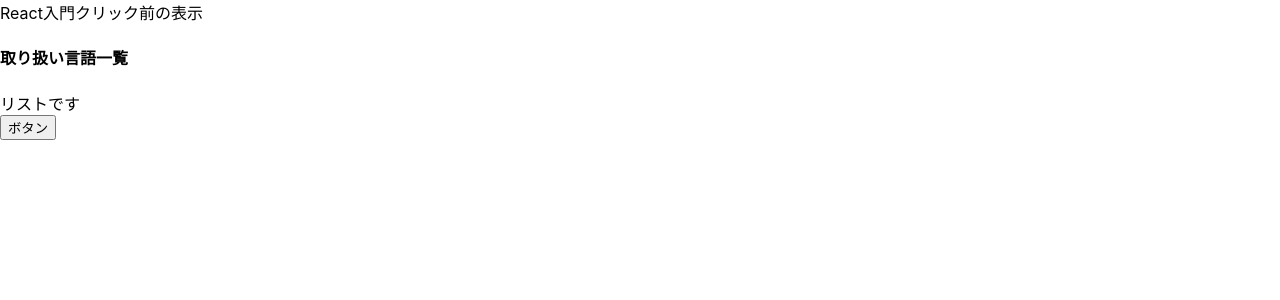
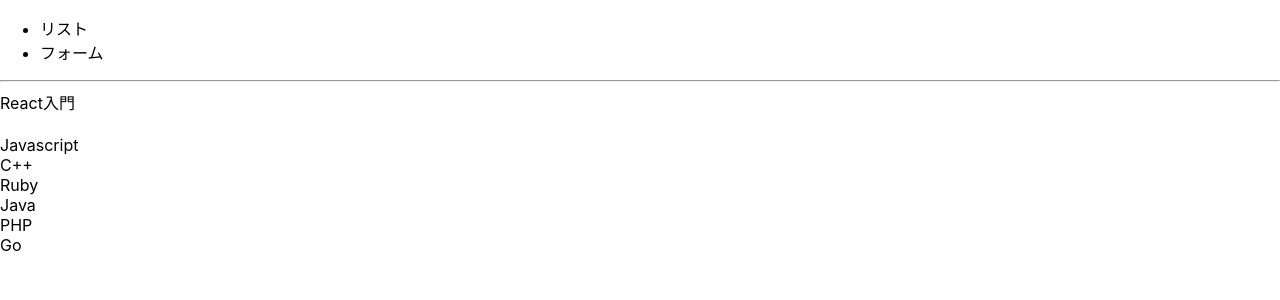
Before and after one commit to KazutoKitaoka7199/react01, a React (Create React App) app: page / in a window 1280 px wide. Shown: the top 300 px of the page. Built offline with nearby package versions, Linux system fonts and the light colour scheme.

Commit message:
react01基礎4

```diff
--- a/src/App.js
+++ b/src/App.js
@@ -1,5 +1,6 @@
 import { useState } from "react";
-import { List } from "./list";
+import { List } from "./List";
+import { Form } from "./Form";
 import { initializeApp } from "firebase/app";
 const firebaseConfig = {
   apiKey: "AIzaSyByZKUtkmlvrSsJGDrw2WfRnkhbFZz8OM4",
@@ -13,19 +14,22 @@
 const app = initializeApp(firebaseConfig);
 
 function App() {
-  const [description,setDescrition] = useState('クリック前の表示');
-
-  const changeDescription = () => {
-    setDescrition('クリック後の表示です。');
-  }
+  const [tab,setTab] = useState('List');
 
   return (
     <div className='App'>
       <div>
+        <header>
+          <ul>
+            <li onClick={()=>setTab('List')}>リスト</li>
+            <li onClick={()=>setTab('Form')}>フォーム</li>
+          </ul>
+        </header>
+        <hr/>
         React入門
-        { description }
-        <List title="取り扱い言語一覧"/>
-        <button onClick={changeDescription}>ボタン</button>
+        {
+          tab === 'List' ? <List/> : <Form />
+        }
       </div>
     </div>
   );
--- /dev/null
+++ b/src/Form.js
@@ -0,0 +1,8 @@
+export const Form = () => {
+    return (
+        <div>
+            <h4></h4> {/* {} の中はJSが動作する*/}
+            <div>フォームです</div>
+        </div>
+    )
+}
--- a/src/list.js
+++ b/src/list.js
@@ -1,8 +1,21 @@
-export const List = ({ title }) => {
+const LANGUAGES = [
+    'Javascript',
+    'C++',
+    'Ruby',
+    'Java',
+    'PHP',
+    'Go'
+];
+
+export const List = () => {
     return (
         <div>
-            <h4>{ title }</h4> {/* {} の中はJSが動作する*/}
-            <div>リストです</div>
+            <h4></h4> {/* {} の中はJSが動作する*/}
+            {
+                LANGUAGES.map((lang,index)=>{
+                    return <div key={index}>{lang}</div>
+                })
+            }
         </div>
     )
 }
```
Also changed, not shown: 1 other file (tests, documents, lock files or other folders).
